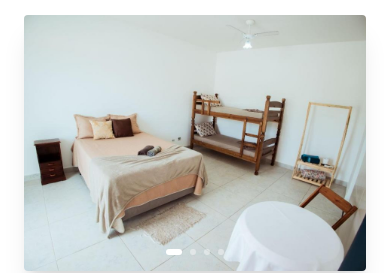
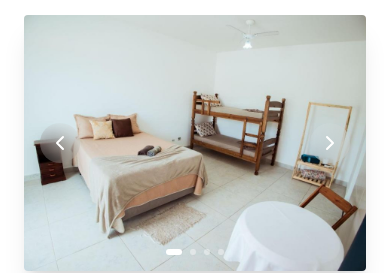
Before and after one commit to Victor-Vxx/Aurora-Grand-Family-Hotel, a Next.js app: page / in a window 390 px wide. Shown: the part 6760-7033 px from the top of the page. Built offline with nearby package versions, Linux system fonts and the light colour scheme; a web font is replaced by a local one.

Commit message:
feat: add RoomsSection component with interactive image carousel and amenity details

```diff
--- a/src/components/sections/RoomsSection.tsx
+++ b/src/components/sections/RoomsSection.tsx
@@ -81,14 +81,14 @@ function RoomCarousel({ images, name }: { images: string[], name: string }) {
             <button
                 onClick={prevSlide}
                 aria-label="Foto Anterior"
-                className="absolute left-4 top-1/2 -translate-y-1/2 w-10 h-10 rounded-full bg-white/10 backdrop-blur-md flex items-center justify-center text-white opacity-0 group-hover:opacity-100 transition-opacity hover:bg-white/20"
+                className="absolute left-4 top-1/2 -translate-y-1/2 w-10 h-10 rounded-full bg-white/10 backdrop-blur-md flex items-center justify-center text-white opacity-100 md:opacity-0 md:group-hover:opacity-100 transition-opacity hover:bg-white/20"
             >
                 <ChevronLeft className="w-6 h-6" />
             </button>
             <button
                 onClick={nextSlide}
                 aria-label="Próxima Foto"
-                className="absolute right-4 top-1/2 -translate-y-1/2 w-10 h-10 rounded-full bg-white/10 backdrop-blur-md flex items-center justify-center text-white opacity-0 group-hover:opacity-100 transition-opacity hover:bg-white/20"
+                className="absolute right-4 top-1/2 -translate-y-1/2 w-10 h-10 rounded-full bg-white/10 backdrop-blur-md flex items-center justify-center text-white opacity-100 md:opacity-0 md:group-hover:opacity-100 transition-opacity hover:bg-white/20"
             >
                 <ChevronRight className="w-6 h-6" />
             </button>
```
